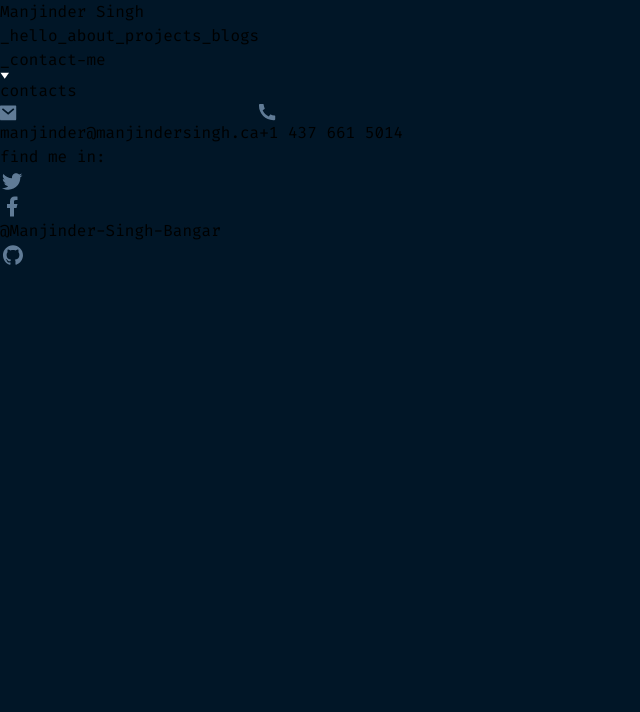
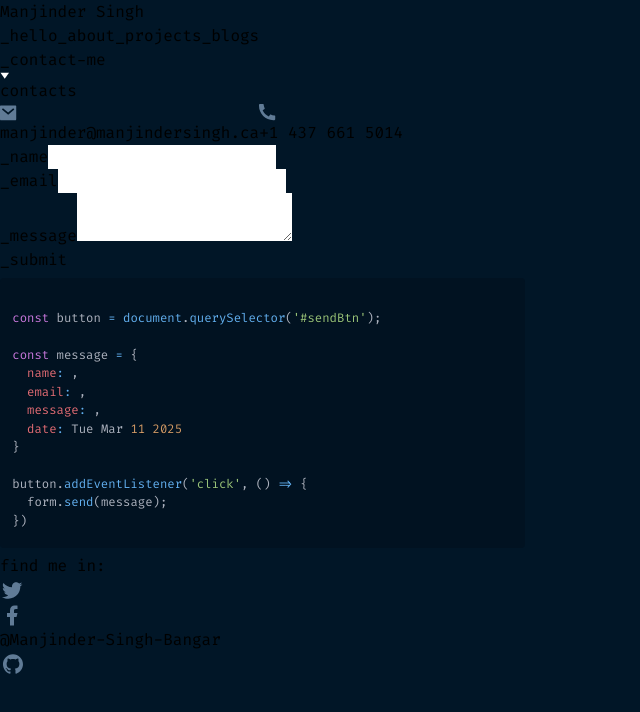
Before and after one commit to Manjinder-Singh-Bangar/Portfolio, a React (Vite) app in the folder Frontend/: page /contact-me in a window 1280 px wide. Shown: the top 712 px of the page, without its empty margins (0-640 px from the left). Built offline with nearby package versions, Linux system fonts and the light colour scheme.

Commit message:
contact page created

```diff
--- /dev/null
+++ b/Frontend/src/Components/ContactCodeSnippet.jsx
@@ -0,0 +1,54 @@
+import React, {useEffect} from 'react'
+import { Prism as SyntaxHighlighter } from 'react-syntax-highlighter';
+import { oneDark } from 'react-syntax-highlighter/dist/esm/styles/prism'
+
+const ContactCodeSnippet = ({name, email, message, date}) => {
+
+    useEffect(() => {
+            const codeElement = document.querySelectorAll("code")
+            const preElement = document.querySelector("pre")
+            if(codeElement){
+              codeElement.forEach((item) =>{
+                item.style.backgroundColor = "transparent"
+
+              })
+            }
+            if(preElement){
+              preElement.style.width = "fit-content";
+
+            }
+        }, [])
+
+
+    const codeString = `
+const button = document.querySelector('#sendBtn');
+
+const message = {
+	name: ${name || ""},
+	email: ${email || ""},
+	message: ${message || ""},
+	date: ${date || ""}
+}
+
+button.addEventListener('click', () => {
+	form.send(message);
+})
+`
+  return (
+    <div className='text-center code-container'>
+        <SyntaxHighlighter
+            language='javascript'
+            style={oneDark}
+            customStyle={{
+                    width: "100%",
+                    fontSize: "12.3px",
+                    backgroundColor: "#011221",
+                }}
+        >
+            {codeString}
+        </SyntaxHighlighter>
+    </div>
+  )
+}
+
+export default ContactCodeSnippet
--- a/Frontend/src/index.scss
+++ b/Frontend/src/index.scss
@@ -165,3 +165,16 @@ main {
     color: white;
 
 }
+
+.code-container {
+
+  pre{
+
+    code{
+      display: inline-block;
+      width: 500px;
+      overflow: inherit;
+      background: transparent;
+    }
+  }
+}
--- a/Frontend/src/pages/ContactMe.jsx
+++ b/Frontend/src/pages/ContactMe.jsx
@@ -1,22 +1,66 @@
-import React, {useState} from 'react'
+import React, {useEffect, useState} from 'react'
 import mailIconSvgSrc from "../../public/assets/Icons/mail-icon.svg"
 import telephoneIconSvgSrc from "../../public/assets/Icons/telephone-icon.svg"
 import arrowFilledSvgSrc from "../../public/assets/Icons/filled-arrow.svg"
+import ContactCodeSnippet from '../Components/ContactCodeSnippet'
 
 
 const ContactMe = () => {
-    const [isContactOpened, setIsContactOpened] = useState(false);
+  const [nameInputVal, setNameInputVal] = useState("")
+  const [emailInputVal, setEmailInputVal] = useState("")
+  const [messageInputVal, setMessageInputVal] = useState("")
+  const [isContactOpened, setIsContactOpened] = useState(false);
+  const [date, setDate] = useState("")
+
+  useEffect(() => {
+    const todaysDate = new Date().toDateString()
+    console.log(typeof todaysDate)
+    const splitLetters = todaysDate.split(" ")
+
+    const fewWords = splitLetters.slice(0, 4).join(" ")
+    setDate(fewWords)
+  },[])
+
   return (
-    <section className='text-[#607B96]'>
-      <div>
+    <section className='text-[#607B96] flex w-full h-[calc(100vh-104.2px)]'>
+      <div className='min-w-[200px] flex-[0.6] '>
         <div className={` ${isContactOpened ? "pb-6 h-fit gap-3  border-b-[1px]" : "h-fit gap-0 border-b-0 p-0"} transition-all flex-col h-fit flex border-[#1E2D3D]`}>
           <button onClick={() => setIsContactOpened((prev) => !prev)} className={`flex transition-all bg-[#011627] gap-3 z-10 text-[18px] ${isContactOpened ? "text-white" : ""} w-full px-6 py-3 border-b-[1px] border-[#1E2D3D]`}><img className={`${isContactOpened ? "rotate-0" : "rotate-[-90deg]"}`} src={arrowFilledSvgSrc} alt="" />contacts</button>
           <div className={`flex transition-all gap-3 text-[16px] relative ${isContactOpened ? "top-[0]  opacity-1 h-fit" : "p-0 opacity-0 z-[-1] top-[-100px] h-0"} flex-col`}>
-            <button className='flex gap-3 px-6'><img src={mailIconSvgSrc} alt="" /> manjinder@manjindersingh.ca</button>
-            <button className='flex gap-3 px-6'><img src={telephoneIconSvgSrc} alt="" /> +1 437 661 5014</button>
+            <button className='flex gap-3 text-[12px] px-6'><img src={mailIconSvgSrc} alt="" /> manjinder@manjindersingh.ca</button>
+            <button className='flex gap-3 text-[12px] px-6'><img src={telephoneIconSvgSrc} alt="" /> +1 437 661 5014</button>
           </div>
         </div>
       </div>
+
+      <div className='h-full w-full flex flex-col flex-1 text-[#607B96] border-l-[1px] border-[#1E2D3D]'>
+        <div className='w-full h-[51.8px] border-b-[1px] border-[#1E2D3D]'></div>
+        <div className=' flex p-6 relative top-[65px] items-center'>
+          <form className='flex gap-5 min-w-fit w-full flex-col' action="">
+            <div className='flex gap-3 w-full flex-col'>
+              <label htmlFor="">_name</label>
+              <input onChange={(e) => setNameInputVal(e.target.value)} className='bg-[#011221] w-full p-2 rounded-md' type="text" />
+            </div>
+            <div className='flex gap-3 w-full flex-col'>
+              <label htmlFor="">_email</label>
+              <input onChange={(e) => setEmailInputVal(e.target.value)} className='bg-[#011221] w-full p-2 rounded-md' type="email" />
+            </div>
+            <div className='flex gap-3 w-full flex-col'>
+              <label htmlFor="">_message</label>
+              <textarea onChange={(e) => setMessageInputVal(e.target.value)} className='bg-[#011221] max-h-[200px] min-h-[100px] p-2 rounded-md w-full' name="" id="text-area"></textarea>
+            </div>
+            <button className='bg-[#1C2B3A] hover:bg-transparent hover:border-2 transition-all hover:border-[#1E2D3D] p-2 w-fit px-4 rounded-md'>_submit</button>
+          </form>
+        </div>
+      </div>
+
+      <div className='h-full flex flex-col items-center border-l-[1px] border-[#1E2D3D]'>
+        <div className='w-full py-[25.4px] border-b-[1px] border-[#1E2D3D]'></div>
+        <div className='p-6 h-full flex items-center'>
+          <ContactCodeSnippet name={nameInputVal} email={emailInputVal} message={messageInputVal} date={date} />
+        </div>
+      </div>
+
     </section>
   )
 }
```
